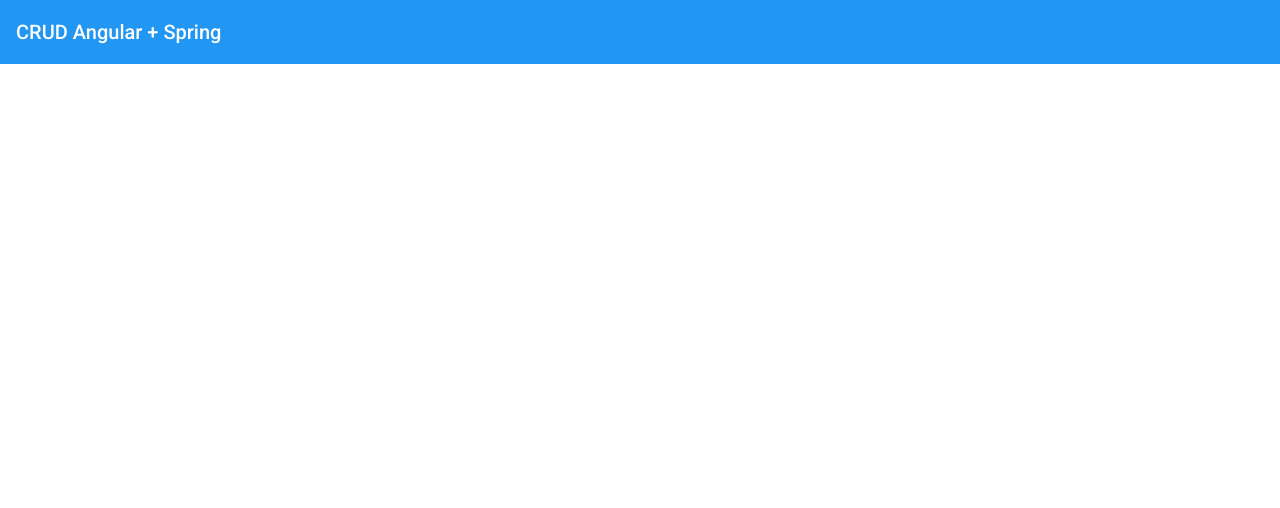
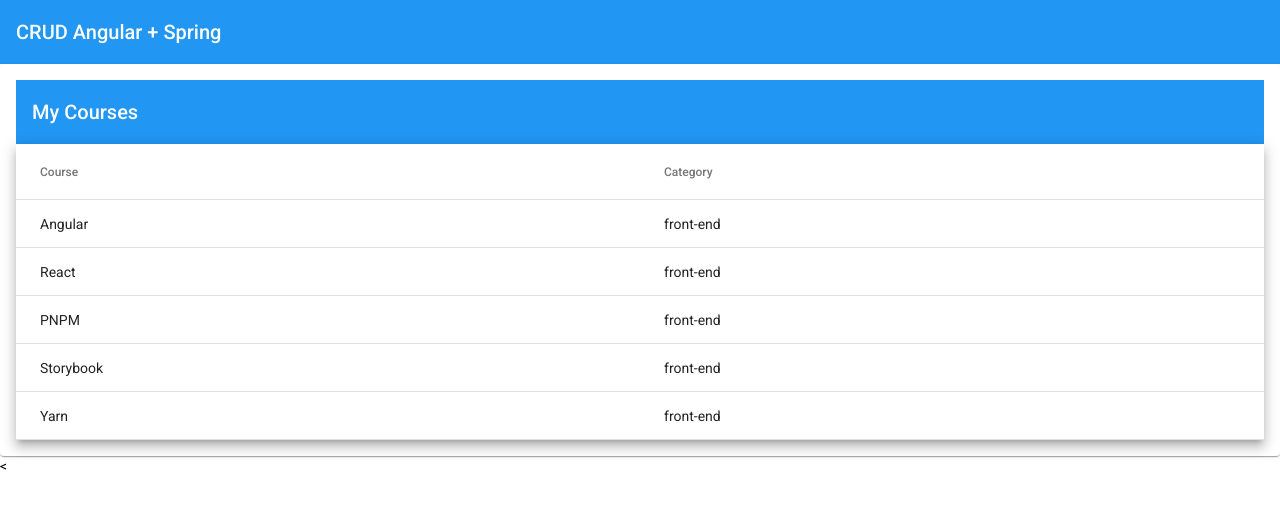
Before and after one commit to Rafiere/course_youtube_crud-angular-e-spring, an Angular app: page /courses in a window 1280 px wide. Shown: the top 508 px of the page. Built offline with nearby package versions, Linux system fonts and the light colour scheme.

Commit message:
feat: add get courses

```diff
--- a/src/app/app.module.ts
+++ b/src/app/app.module.ts
@@ -1,5 +1,6 @@
 import {NgModule} from '@angular/core';
 import {BrowserModule} from '@angular/platform-browser';
+import {HttpClientModule} from "@angular/common/http";
 
 import {AppRoutingModule} from './app-routing.module';
 import {AppComponent} from './app.component';
@@ -14,7 +15,8 @@
     BrowserModule,
     AppRoutingModule,
     BrowserAnimationsModule,
-    MatToolbarModule
+    MatToolbarModule,
+    HttpClientModule
   ],
   providers: [],
   bootstrap: [AppComponent]
--- a/src/app/courses/courses.module.ts
+++ b/src/app/courses/courses.module.ts
@@ -2,6 +2,7 @@
 import {CommonModule} from '@angular/common';
 import {CoursesComponent} from "./courses/courses.component";
 import {AppMaterialModule} from "../shared/app-material/app-material.module";
+import {CoursesRoutingModule} from "./courses-routing.module";
 
 @NgModule({
   declarations: [
@@ -9,6 +10,7 @@
   ],
   imports: [
     CommonModule,
+    CoursesRoutingModule,
     AppMaterialModule
   ]
 })
--- a/src/app/courses/courses/courses.component.html
+++ b/src/app/courses/courses/courses.component.html
@@ -4,6 +4,8 @@
     My Courses
   </mat-toolbar>
 
+  <!-- O Material Table aceita um "async", para tratar um Observable. O "async" realiza um "subscribe"
+   automaticamente. -->
   <table mat-table [dataSource]="courses" class="mat-elevation-z8">
 
     <!--- Note that these columns can be defined in any order.
@@ -25,3 +27,4 @@
     <tr mat-row *matRowDef="let row; columns: displayedColumns;"></tr>
   </table>
 </mat-card>
+<
--- a/src/app/courses/courses/courses.component.ts
+++ b/src/app/courses/courses/courses.component.ts
@@ -1,20 +1,27 @@
 import { Component, OnInit } from '@angular/core';
 import {Course} from "../models/course";
+import {CoursesService} from "../services/courses.service";
+import {Observable} from "rxjs";
 
+/* Isso é importante para gerar o bundle da aplicação. */
 @Component({
-  selector: 'app-courses',
-  templateUrl: './courses.component.html',
-  styleUrls: ['./courses.component.scss']
+  selector: 'app-courses', //Aqui temos a diretiva, ou seja, o nome da tag do HTML que utilizaremos esse componente.
+  templateUrl: './courses.component.html', //É o endereço do arquivo em que temos o HTML para esse componente.
+  styleUrls: ['./courses.component.scss'] //Aqui temos uma referência para os arquivos de CSS do componente.
 })
 export class CoursesComponent implements OnInit {
 
-  courses: Course[]  = [{
-    _id: "1", name: "Angular", category: "front-end"
-  }];
+  /* O componente não sabe os dados que serão renderizados. O serviço que fará a obtenção desses dados. */
+  courses: Observable<Course[]>;
   displayedColumns = ['name', 'category']
-  constructor() { }
+
+  /* Estamos fazendo a injeção de dependências. */
+  constructor(private coursesService: CoursesService) {
+    this.courses = this.coursesService.list()
+  }
 
   ngOnInit(): void {
+
   }
 
 }
```
